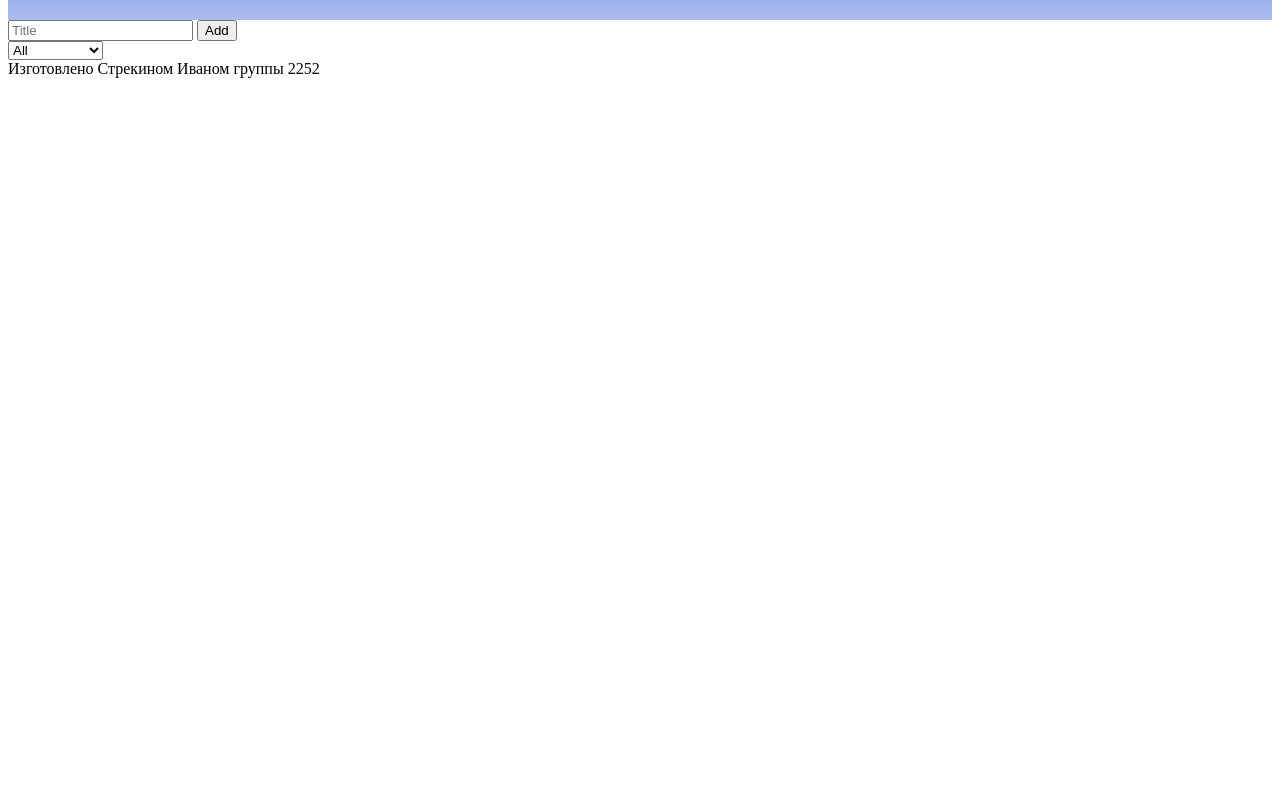
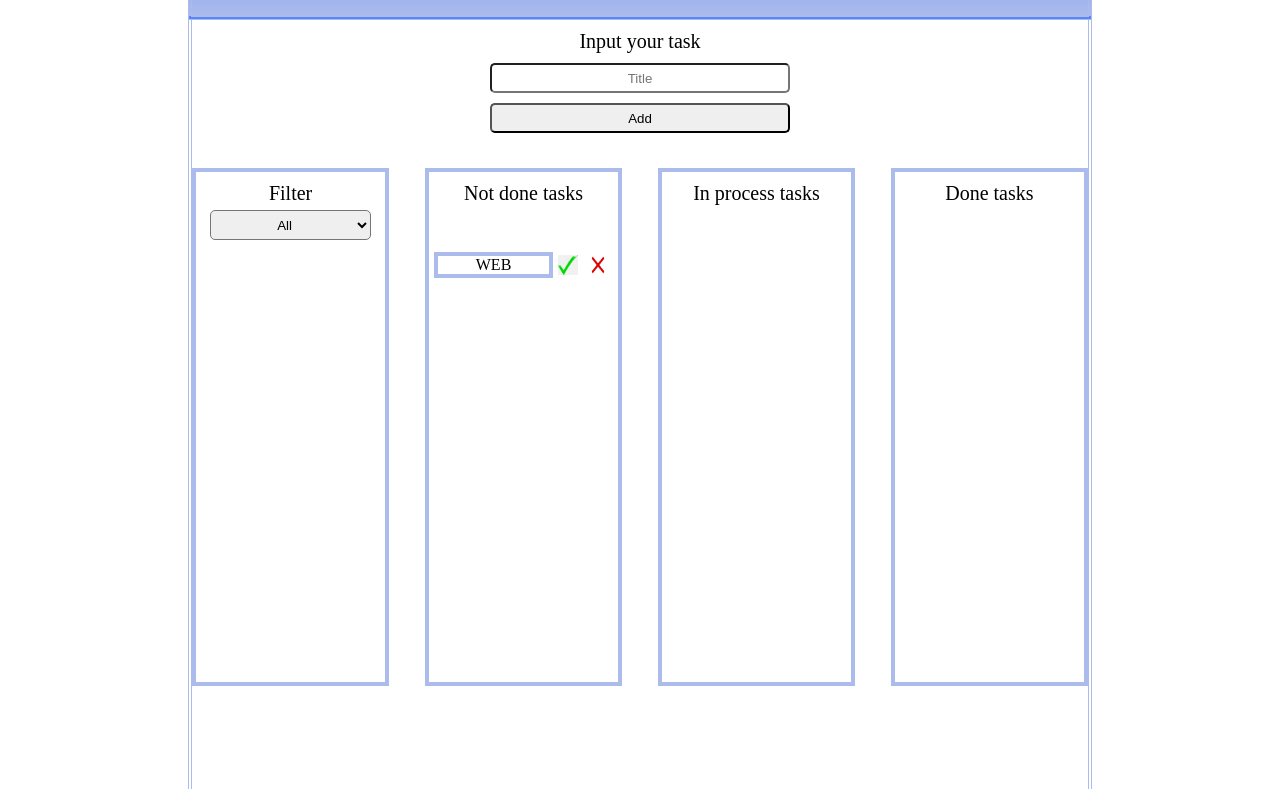
Before and after one commit to Ivan-Strekin/Work7_WebSite, a website: page main.html in a window 1280 px wide. Shown: the part 118-907 px from the top of the page. Before the commit the page ends 800 px from the top, so only its background shows below. Drawn offline with Linux system fonts and the light colour scheme; a web font is replaced by a local one.

Commit message:
Cтилизовал страницу. Сделал блок задачи.

```diff
--- a/main.html
+++ b/main.html
@@ -12,11 +12,16 @@
     <div><p> Lists tasks</p></div>
 </header>
 <main class="main">
-    <div class="Title">
+    <div class="Title_in">
+        <legend> Input your task</legend>
         <input type="text" name="title" id="title" required placeholder="Title">
         <button id="Add_Button">Add</button>
     </div>
+
+    <div class="Tasks">
+        <div class="FilterTasks">
             <div class="Filters">
+                <legend> Filter</legend>
                 <select name="filter" id="filter">
                     <option value="all">All</option>
                     <option value="done">Done</option>
@@ -24,16 +29,37 @@
                     <option value="in_process">In a process</option>
                 </select>
             </div>
-    <div class="Tasks">
-        <div class="FilterTasks"></div>
-        <div class="not_done_tasks"></div>
-        <div class="done_tasks"></div>
-        <div class="in_process_tasks"></div>
+        </div>
+        <div class="not_done_tasks">
+            <div class="Filters">
+                <legend> Not done tasks</legend>
+            </div>
+            <div class="Task">
+                <div class="Text"><p>WEB</p></div>
+                <img src="img/png-transparent-check-mark-fotolia-green-leaf-text-grass-line-area.png"
+                     class="check_mark">
+                <img src="img/Flag_of_the_Kingdom_of_Kongo_according_to_Giovanni_Cavazzi_da_Montecuccolo.svg.png"
+                     class="check_mark">
+
+            </div>
+        </div>
+        <div class="in_process_tasks">
+            <div class="Filters">
+                <legend> In process tasks</legend>
+            </div>
+        </div>
+        <div class="done_tasks">
+            <div class="Filters">
+                <legend> Done tasks</legend>
+            </div>
+        </div>
+
+
     </div>
 
 </main>
 <footer class="footer">
-    Изготовлено Стрекином Иваном группы 2252
+    <p>Made by Strekin Ivan 2252</p>
 </footer>
 </body>
 </html>
--- a/style.css
+++ b/style.css
@@ -1,22 +1,120 @@
 @import url('https://fonts.googleapis.com/css2?family=Momo+Signature&display=swap');
+*{
+    margin: 0;
+    padding: 0;
+}
 header{
-    width: 100%;
+    width:70%;
     height: 130px;
     background:linear-gradient(to bottom, rgba(67, 124, 248, 0.91), #abbbec);
+    border:4px double #ABBBECFF  ;
     font-style: normal;
     display: flex;
     justify-content: center;
     align-items: center;
-
+    margin-left:auto;
+    margin-right:auto;
 }
-header p{
+footer{
+    width:70%;
+    height: 130px;
+    background:linear-gradient(to top, rgba(67, 124, 248, 0.91), #abbbec);
+    border:4px double #ABBBECFF  ;
+    font-style: normal;
+    display: flex;
+    justify-content: center;
+    align-items: center;
+    margin-left:auto;
+    margin-right:auto;
+}
+header p,footer p{
     font-family: 'Momo Signature', serif;
     font-size: 50px;
     color: #020d1e;
     text-align: center;
 }
-#logo{
-    width:200px;
-    height:200px;
+
+
+.main{
+    width:70%;
+    margin-left:auto;
+    margin-right:auto;
+    border-left:4px double #ABBBECFF  ;
+    border-right:4px double #ABBBECFF ;
+    height: 100vh;
+    display: flex;
+    flex-direction: column;
+    align-items: center;
+    padding-bottom: 5px;
+    padding-top: 5px;
 
 }
+.Title_in{
+
+    display: flex;
+    flex-direction: column;
+    margin-bottom: 30px;
+}
+legend{
+    font-family: 'Momo Signature', serif;
+    font-size: 20px;
+    text-align: center;
+    margin: 5px;
+}
+#title, #Add_Button {
+    box-sizing: border-box;
+    width:300px;
+    height:30px;
+    border-radius:5px;
+    text-align: center;
+    margin:5px;
+}
+.Filters{
+    display: flex;
+    flex-direction: column;
+    align-items: center;
+    height:70px;
+    margin-bottom: 5px;
+}
+#filter{
+    box-sizing: border-box;
+    width:90%;
+    height:30px;
+    border-radius:5px;
+    text-align: center;
+    margin-left:auto;
+    margin-right:auto;
+
+}
+.Tasks{
+    display: flex;
+    justify-content: space-between;
+    width:100%;
+    height:500px;
+}
+.FilterTasks,.not_done_tasks,.done_tasks,.in_process_tasks{
+    width:20%;
+    height:100%;
+    padding:5px;
+    border:4px solid #ABBBECFF  ;
+    display: flex;
+    flex-direction: column;
+}
+.check_mark{
+    width:20px;
+    height: 20px;
+    margin: auto 5px;
+}
+.Task{
+    display: flex;
+    justify-content: left;
+}
+.Text{
+    width:70%;
+    text-align: center;
+    border:4px solid #ABBBECFF  ;
+
+}
+.Text p{
+    overflow-wrap: break-word;
+}
```
Also changed, not shown: img/Flag_of_the_Kingdom_of_Kongo_according_to_Giovanni_Cavazzi_da_Montecuccolo.svg.png (added), img/png-transparent-check-mark-fotolia-green-leaf-text-grass-line-area.png (added). Lines whose indentation alone changed are shown as unchanged.
